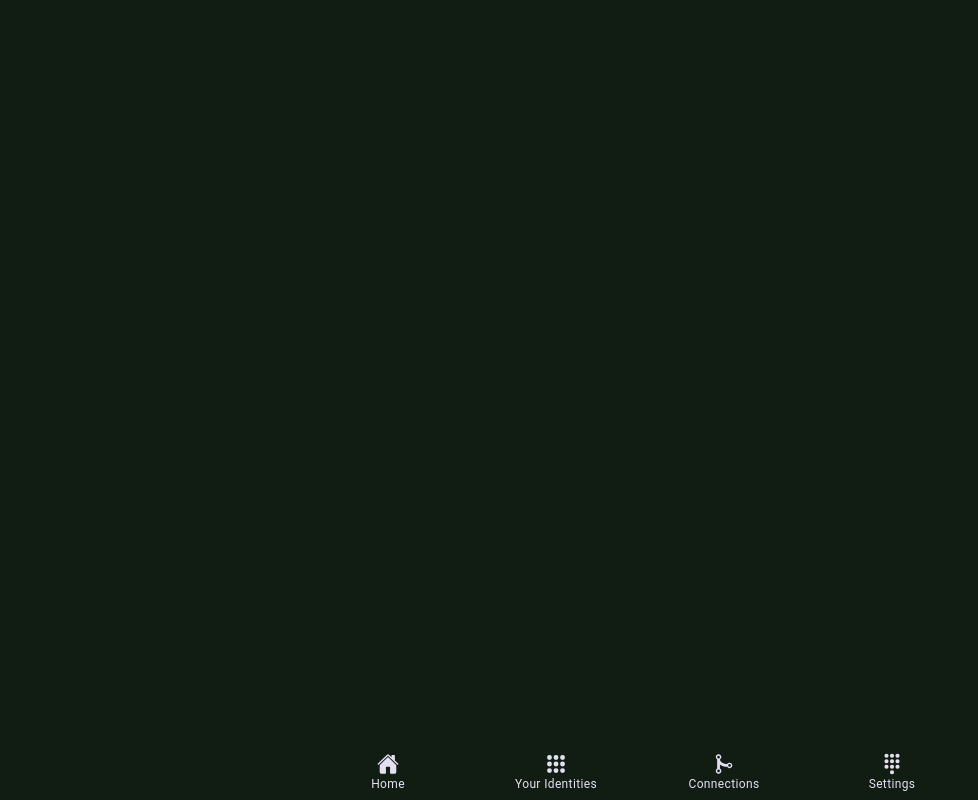
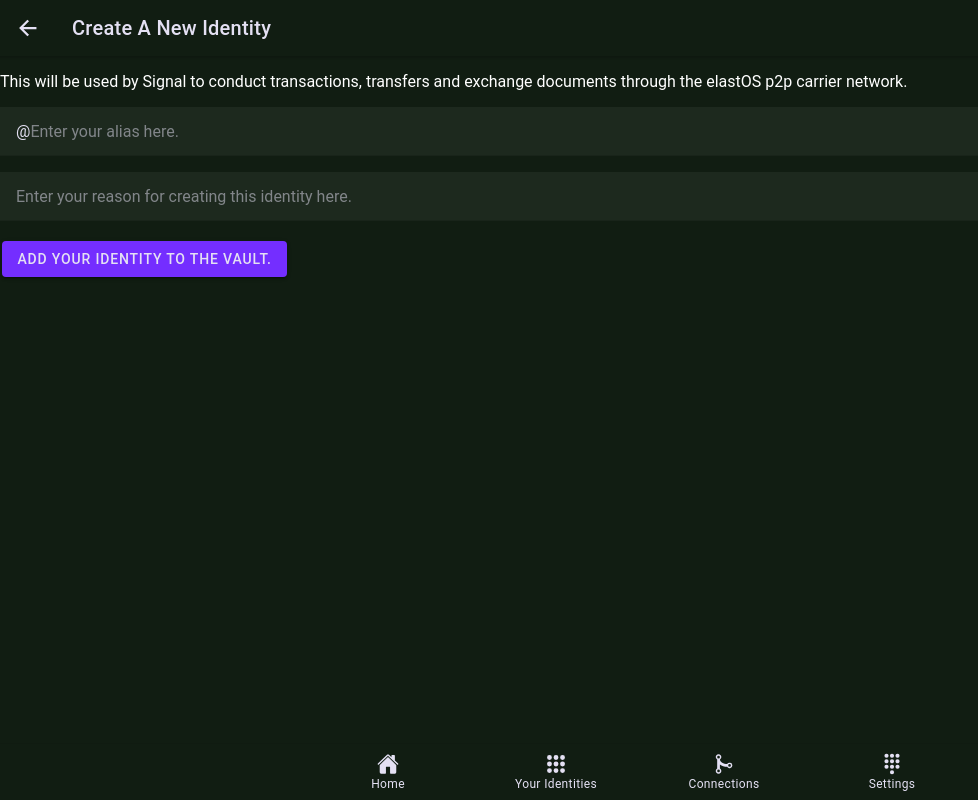
Before and after one commit to fragmnt/elastos-dapp, a React (Create React App) app in the folder io.fragmnt.gitcoin/: page /idview/create in a window 1280 px wide. Shown: the whole page, without its empty margins (0-978 px from the left). Built offline with nearby package versions, Linux system fonts and the light colour scheme; the HTML template or start-up script is replaced by a standard one.

Commit message:
Working on dApplication

```diff
--- a/io.fragmnt.gitcoin/src/App.tsx
+++ b/io.fragmnt.gitcoin/src/App.tsx
@@ -21,6 +21,7 @@ import SettingsView from './pages/SettingsView';
 
 // View Components
 import Details from './pages/Details';
+import AddNewId from './components/AddNewId';
 
 
 /* Core CSS required for Ionic components to work properly */
@@ -50,7 +51,11 @@ const App: React.FC = () => (
         <IonRouterOutlet>
           <Route path="/homeview" component={HomeView} exact={true} />
           <Route path="/idview" component={IdentityView} exact={true} />
+
+
           <Route path="/idview/details" component={Details} />
+          <Route path='/idview/create' component={AddNewId} />
+
           <Route path="/connview" component={ConnView} />
           <Route path='/settingsview' component={SettingsView} />
           <Route exact path="/" render={() => <Redirect to="/homeview" />} />
--- /dev/null
+++ b/io.fragmnt.gitcoin/src/components/AddNewId.tsx
@@ -0,0 +1,49 @@
+import React from 'react';
+import { IonBackButton, IonButtons, IonHeader, IonPage, IonToolbar, IonTitle, IonContent,
+  IonInput, IonItem, IonLabel, IonButton,
+} from '@ionic/react';
+
+const AddNewId: React.FC = () => {
+  const submitNewIdentity = () => {
+
+  };
+
+
+  return (
+
+
+    <IonPage>
+      <IonHeader>
+        <IonToolbar>
+          <IonButtons slot="start">
+            <IonBackButton defaultHref="/idview" />
+          </IonButtons>
+          <IonTitle>Create A New Identity</IonTitle>
+        </IonToolbar>
+      </IonHeader>
+      <IonContent>
+        <p>
+          This will be used by Signal to conduct transactions, transfers and exchange documents through the elastOS p2p carrier network.
+        </p>
+        <div className="inputBrk">
+        <IonItem>
+          <span>@</span>
+          <IonInput placeholder="Enter your alias here."/>
+        </IonItem>
+        </div>
+
+        <div className="inputBrk">
+        <IonItem>
+          <IonInput placeholder="Enter your reason for creating this identity here."/>
+        </IonItem>
+        </div>
+
+        <IonButton>
+          Add your identity to the vault.
+        </IonButton>
+      </IonContent>
+    </IonPage>
+  );
+};
+
+export default AddNewId;
--- a/io.fragmnt.gitcoin/src/pages/HomeView.css
+++ b/io.fragmnt.gitcoin/src/pages/HomeView.css
@@ -1,4 +1,3 @@
-
 
 .welcome-card img {
   max-height: 35vh;
--- a/io.fragmnt.gitcoin/src/pages/HomeView.tsx
+++ b/io.fragmnt.gitcoin/src/pages/HomeView.tsx
@@ -27,7 +27,6 @@ class HomeView extends React.Component {
         <IonCard className="welcome-card">
           {/* <img src="../static/placeholders/shapes.svg" alt="" /> */}
           <IonCardHeader>
-            <IonCardSubtitle>Get Started</IonCardSubtitle>
             <IonCardTitle>Welcome to Signal!</IonCardTitle>
           </IonCardHeader>
           <IonCardContent>
@@ -40,6 +39,8 @@ class HomeView extends React.Component {
             </p>
           </IonCardContent>
         </IonCard>
+
+
       </IonContent>
     </IonPage>
     );
--- a/io.fragmnt.gitcoin/src/pages/IdentityView.tsx
+++ b/io.fragmnt.gitcoin/src/pages/IdentityView.tsx
@@ -6,7 +6,8 @@ import { IonContent,
   IonButton
 } from '@ionic/react';
 
-const IdentityView: React.FC = () => {
+const IdentityView: React.FC = (props) => {
+  const hasIdentities = false;
   return (
     <IonPage>
       <IonHeader>
@@ -16,8 +17,14 @@ const IdentityView: React.FC = () => {
         </IonToolbar>
       </IonHeader>
       <IonContent>
-        <p>AppName is a innovative concept for elastOS.</p>
-        <IonButton routerLink="/idview/details">Read more details</IonButton>
+        {hasIdentities ? <p>ok</p> :
+        <>
+          <img src=""/>
+          <h2>No identities found</h2>
+          <p>You have no personas yet. Create one and it will show up here.</p>
+        </>
+        }
+        <IonButton routerLink="/idview/create">Add a new identity</IonButton>
       </IonContent>
     </IonPage>
   );
--- a/io.fragmnt.gitcoin/src/theme/variables.css
+++ b/io.fragmnt.gitcoin/src/theme/variables.css
@@ -3,8 +3,22 @@ http://ionicframework.com/docs/theming/ */
 
 /** Ionic CSS Variables **/
 
+h2 {
+  color: #FFF;
+  font-weight: 800;
+}
 p {
   color: #FFF;
+}
+
+.ion-title.welcome {
+  font-size: 72px;
+  color: #FFF;
+}
+
+.inputBrk {
+  margin-top: 1em;
+  margin-bottom: 1em;
 }
 
 .toolbar-title {
```
